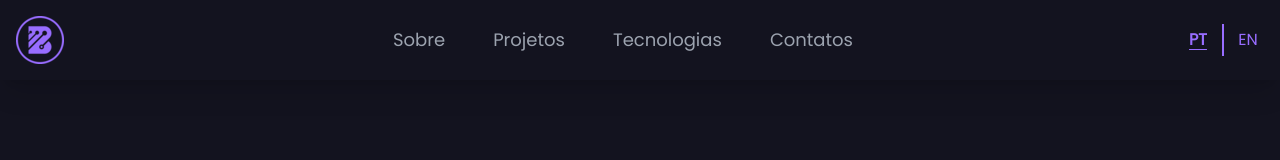
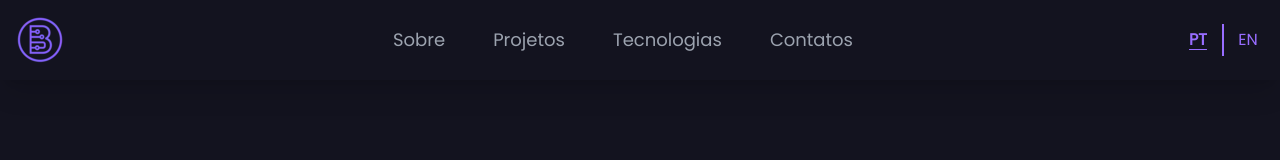
Before and after one commit to devbls/portfolio, a React (Vite) app: page / in a window 1280 px wide. Shown: the top 160 px of the page. Built offline with nearby package versions, Linux system fonts and the light colour scheme.

Commit message:
Fix logo resolution

```diff
--- a/src/components/Navbar/index.tsx
+++ b/src/components/Navbar/index.tsx
@@ -13,7 +13,7 @@ export const Navbar = () => {
   return (
     <header className="w-full flex items-center h-20 bg-black-500 sticky -top-4 z-50 shadow-xl">
       <div className="w-full flex justify-between items-center h-16 px-4 bg-black-500 sticky top-0">
-        <img className="h-10 w-10 md:h-12 md:w-12" src="/logo.webp" alt="Logo" />
+        <img className="h-10 w-10 md:h-12 md:w-12 object-none" src="/logo.webp" alt="Logo" />
         <nav className="hidden sm:flex gap-12">
           <a href="#about" aria-label={`${t("nav-link-aria-label")} ${t("about")}`}>
             <span className="font-poppins md:text-lg text-gray transition-all duration-40 hover:text-white hover:cursor-pointer">
```
Also changed, not shown: public/logo.webp.
